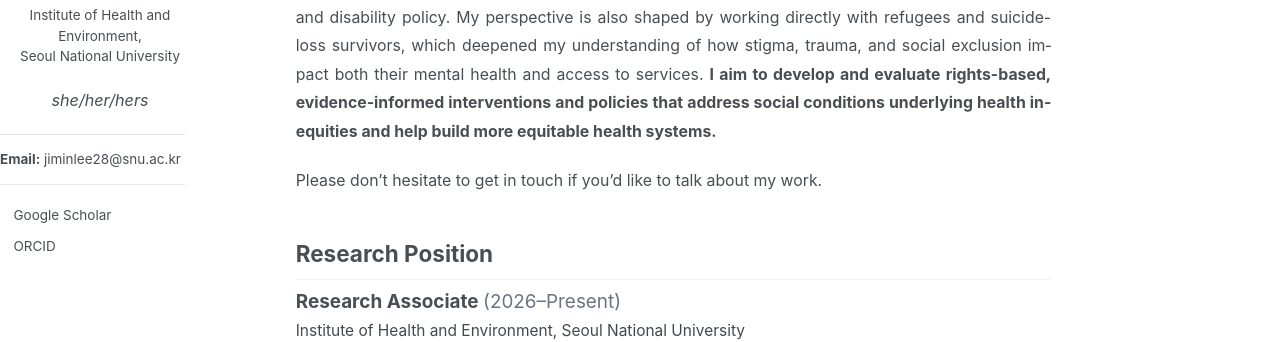
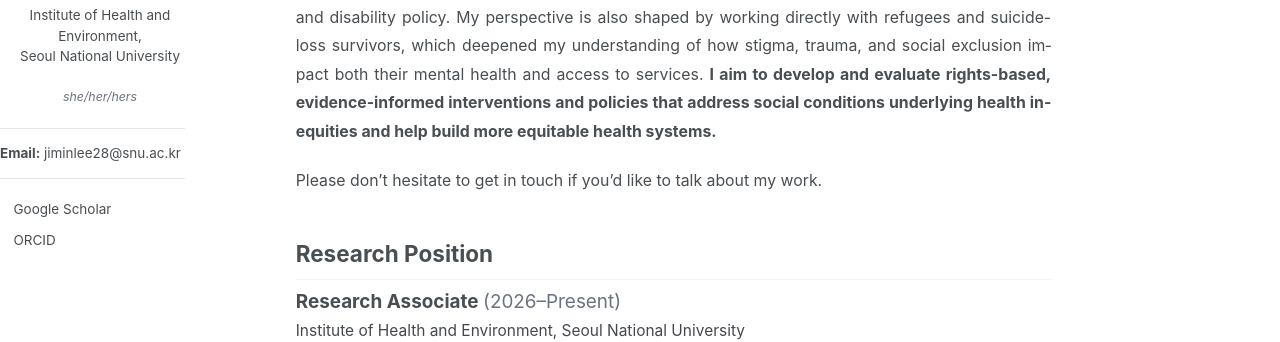
Before and after one commit to jiminlee-research/jiminlee-research.github.io, a Jekyll site: the page built from _pages/about.md, in a window 1280 px wide. Shown: the part 437-779 px from the top of the page. Built offline with Jekyll 4.4.1, drawn with Linux system fonts in a browser that asks for light colours; a style sheet for code colours, icons or effects is not loaded.

Commit message:
Make pronouns smaller and lighter gray
Co-Authored-By: Claude Opus 5.5 <noreply@anthropic.com>
Claude-Session: https://claude.ai/code/session_01PcjxNgqngrrHjMZQkReYzc

```diff
--- a/assets/css/main.scss
+++ b/assets/css/main.scss
@@ -101,7 +101,9 @@
 
 .author__content--centered .author__pronouns {
   margin: 0 0 1.2rem;
-  font-size: .9em;
+  color: #6b7280;
+  font-size: $type-size-7;
+  font-weight: 400;
   font-style: italic;
   text-align: center;
 }
```
